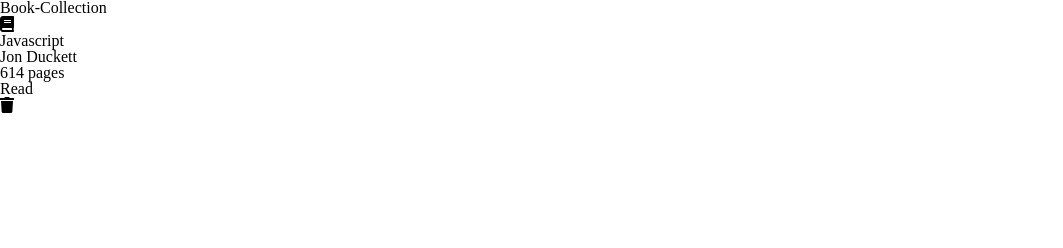
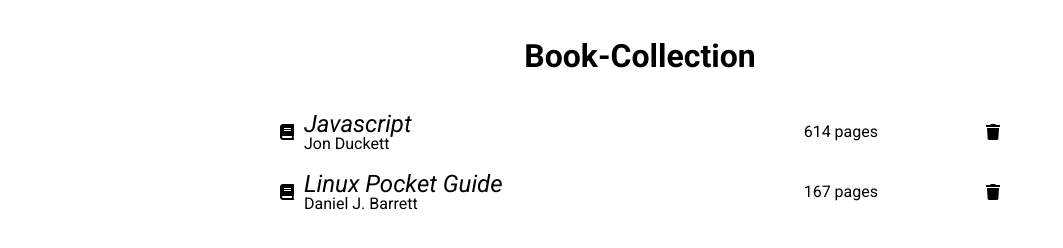
Before and after one commit to mardemj14/library-app, a plain HTML site: page index.html in a window 1280 px wide. Shown: the whole page, without its empty margins (0-1063 px from the left). Drawn offline with Linux system fonts and the light colour scheme.

Commit message:
Add function to display books to the page

```diff
--- a/index.html
+++ b/index.html
@@ -9,7 +9,7 @@
     <link rel="preconnect" href="https://fonts.googleapis.com" />
     <link rel="preconnect" href="https://fonts.gstatic.com" crossorigin />
     <link
-      href="https://fonts.googleapis.com/css2?family=Rowdies:wght@300;400;700&display=swap"
+      href="https://fonts.googleapis.com/css2?family=Roboto:ital,wght@0,400;0,700;1,300;1,400;1,500&display=swap"
       rel="stylesheet"
     />
 
@@ -31,9 +31,10 @@
   </head>
   <body>
     <h1 class="main-title">Book-Collection</h1>
+
     <div class="wrapper">
       <div class="table">
-        <div class="row book-container">
+        <!-- <div class="row book-container">
           <i class="fas fa-book"></i>
           <div class="title-author-container">
             <h2 class="title">Javascript</h2>
@@ -42,8 +43,18 @@
           <p class="pages">614 pages</p>
           <p class="status">Read</p>
           <i class="fas fa-trash"></i>
-        </div>
+        </div> -->
+
+        <form class="hidden">
+          <label>Title: <input class="title-input" type="text" /></label>
+          <label>Author: <input class="author-input" type="text" /></label>
+          <label
+            >Page Count: <input class="page-input" type="number" min="1" max="9999"
+          /></label>
+          <label><input class="read-status" type="checkbox" /> Read</label>
+        </form>
       </div>
     </div>
+    <script src="scripts/main.js"></script>
   </body>
 </html>
--- a/scripts/main.js
+++ b/scripts/main.js
@@ -1 +1,64 @@
 'use strict';
+
+const table = document.querySelector('.table');
+
+const library = [
+  new Book('Javascript', 'Jon Duckett', 614, true),
+  new Book('Linux Pocket Guide', 'Daniel J. Barrett', 167, false),
+];
+
+function Book(title, author, pages, isRead = false) {
+  this.title = title;
+  this.author = author;
+  this.pages = pages;
+  this.isRead = isRead ? 'Read' : 'Un-Read';
+}
+
+function addBookToLibrary() {}
+
+// write a funtion that
+// loops through the array
+// and display each book on the page
+function addBooksToPage(library) {
+  // for each book in the library
+  library.forEach(function (book) {
+    // create their html elements and classes
+    createBookElements(book);
+  });
+}
+
+function createBookElements(book) {
+  const container = document.createElement('div');
+  container.classList.add('book-container', 'row');
+  const faBookIcon = document.createElement('i');
+  faBookIcon.classList.add('fas', 'fa-book');
+  const taContainer = document.createElement('div');
+  taContainer.classList.add('title-author-container');
+  const title = document.createElement('h2');
+  title.classList.add('title');
+  const author = document.createElement('p');
+  author.classList.add('author');
+  const pages = document.createElement('p');
+  pages.classList.add('pages');
+  const readStatus = document.createElement('p');
+  readStatus.classList.add('status');
+  const faTrashIcon = document.createElement('i');
+  faTrashIcon.classList.add('fas', 'fa-trash');
+
+  title.textContent = book.title;
+  author.textContent = book.author;
+  pages.textContent = `${book.pages} pages`;
+  readStatus.textContent = book.isRead;
+
+  taContainer.appendChild(title);
+  taContainer.appendChild(author);
+
+  container.appendChild(faBookIcon);
+  container.appendChild(taContainer);
+  container.appendChild(pages);
+  container.appendChild(faTrashIcon);
+
+  table.appendChild(container);
+}
+
+addBooksToPage(library);
--- a/styles/main.css
+++ b/styles/main.css
@@ -3,3 +3,73 @@
 *::after {
   box-sizing: border-box;
 }
+
+body {
+  font-family: 'Roboto', sans-serif;
+}
+
+.main-title {
+  font-size: 2rem;
+  font-weight: 700;
+  text-align: center;
+  margin: 40px 0;
+}
+
+.wrapper {
+  width: 90%;
+  max-width: 720px;
+  margin: 0 auto;
+}
+
+.row {
+  display: flex;
+  justify-content: space-between;
+  align-items: center;
+  margin: 20px 0;
+}
+
+.title {
+  font-size: 1.5rem;
+  font-style: italic;
+}
+
+.title-author-container {
+  margin-left: 10px;
+  flex-grow: 1;
+}
+
+.fa-trash,
+.status {
+  margin-left: 15%;
+}
+
+form {
+  border: 1px solid black;
+  border-radius: 5px;
+  width: 300px;
+  height: 225px;
+  position: absolute;
+  padding: 20px;
+  left: 50%;
+  top: 50%;
+  margin-left: -150px;
+  margin-top: -100px;
+}
+
+label {
+  display: block;
+  margin: 10px 0;
+}
+
+input {
+  width: 100%;
+  margin-top: 3px;
+}
+
+input[type='checkbox'] {
+  width: unset;
+}
+
+.hidden {
+  display: none;
+}
```
